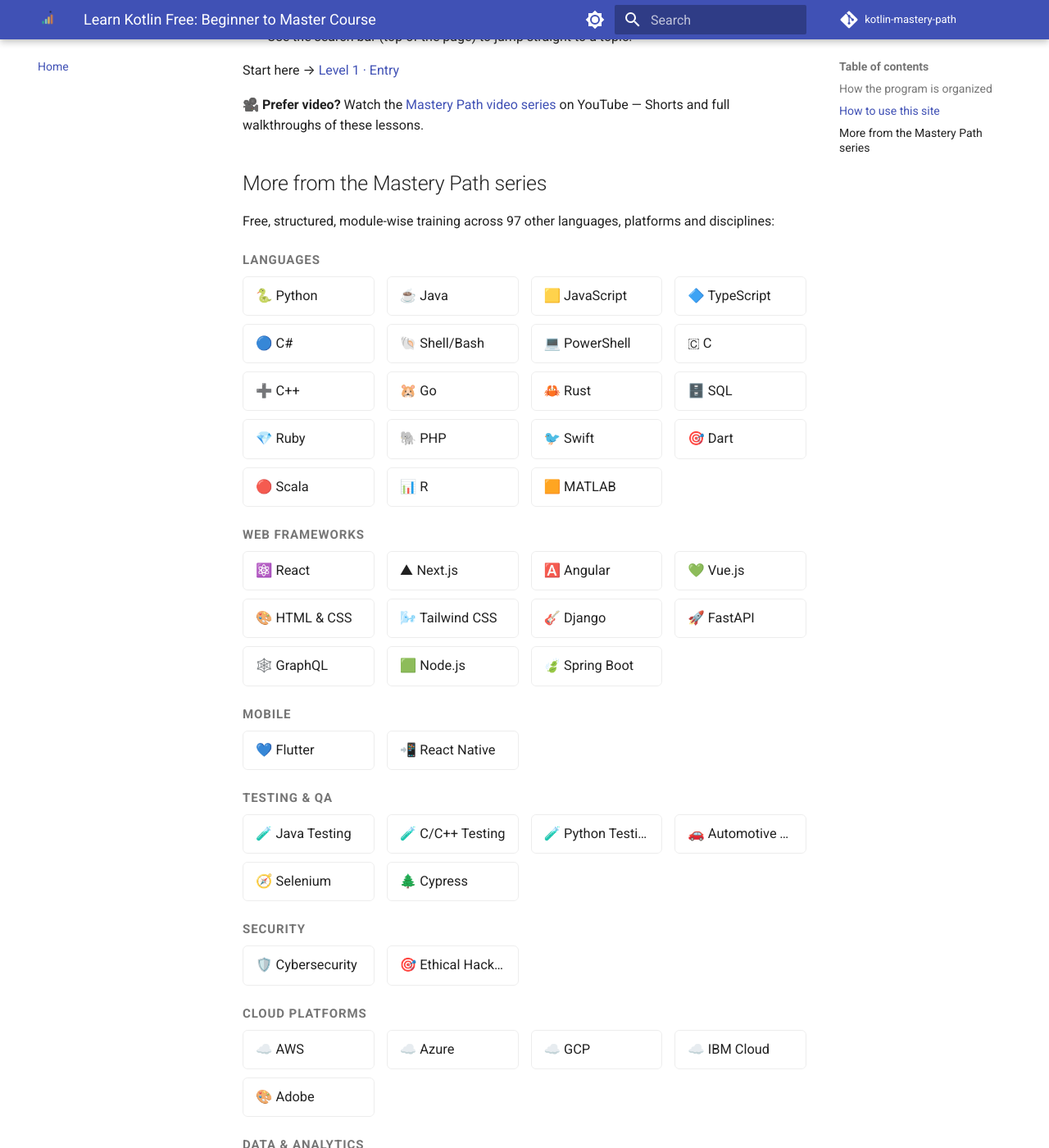
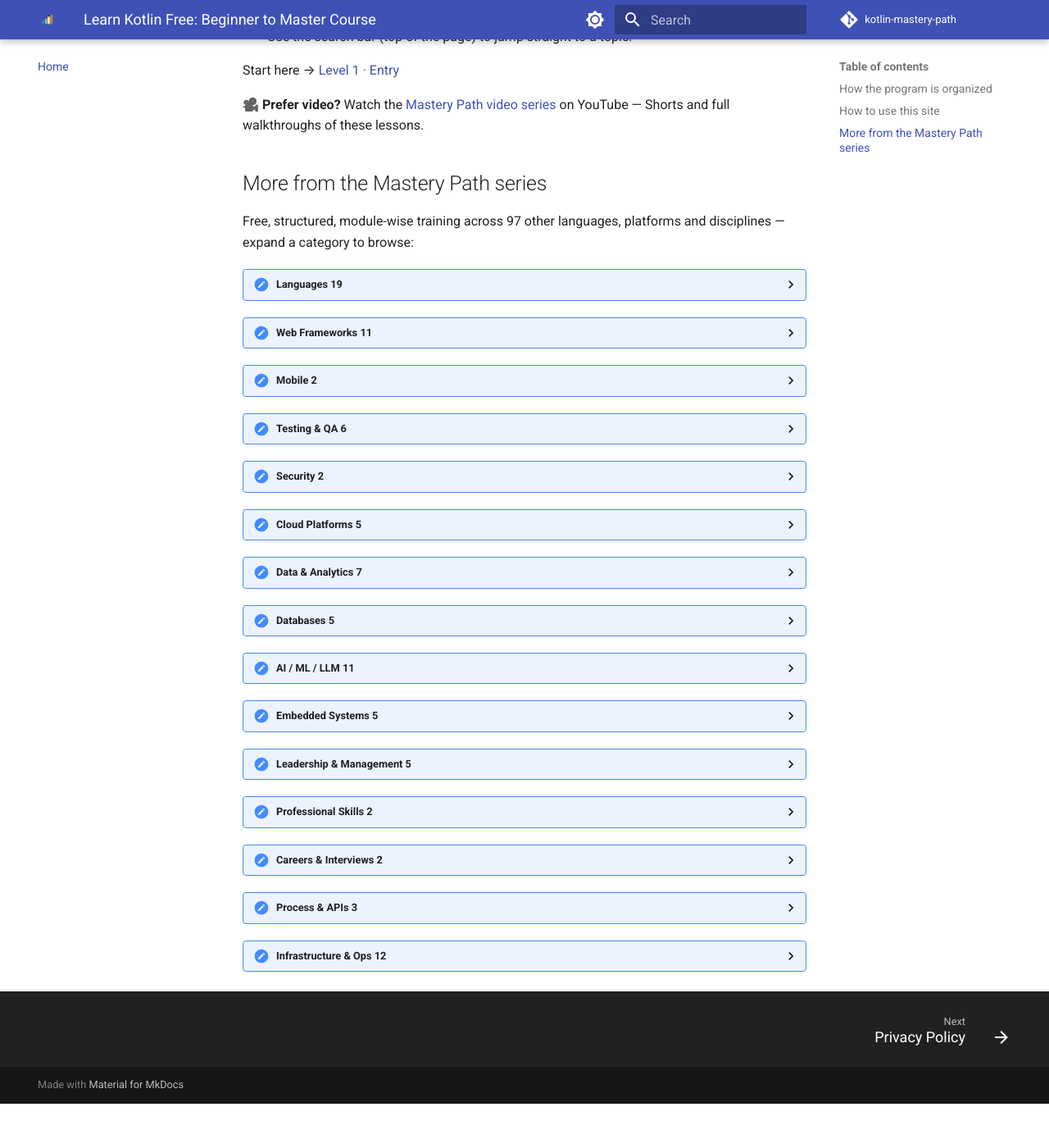
Before and after one commit to SIGILIPELLI/kotlin-mastery-path, an MkDocs documentation site: the page built from docs/index.md, in a window 1280 px wide and 1400 px high, scrolled down 1053 px. Shown: the whole window at 82% size. Built offline with MkDocs 1.6.1 and Material for MkDocs 9.7.7, drawn with Linux system fonts in a browser that asks for light colours; comment, search, counter and statistics services are not loaded; after the commit the page ends 2399 px from its top, so only the background shows below that; some of the changed text lies outside the part shown.

Commit message:
Make cross-site course links collapsible instead of a 97-link wall
The "More from the Mastery Path series" section dumped all 97 sibling
courses as one long flat list, making the homepage ~10 screens tall.
Group them into 15 category cards using native <details>/<summary>
(Material's own collapsible-admonition styling, no extra JS), so the
page is compact by default and still fully link-complete and
crawlable when collapsed.

Co-Authored-By: Claude Sonnet 5 <noreply@anthropic.com>
Claude-Session: https://claude.ai/code/session_01Hje8nqbBP9V9WQ3JEcJc69

```diff
--- a/docs/index.md
+++ b/docs/index.md
@@ -54,10 +54,11 @@ Start here → [Level 1 · Entry](level-1/index.md)
 
 ## More from the Mastery Path series
 
-Free, structured, module-wise training across 97 other languages, platforms and disciplines:
+Free, structured, module-wise training across 97 other languages, platforms and disciplines — expand a category to browse:
 
-<div class="mastery-grid-wrap">
-<p class="mastery-grid-category">Languages</p>
+<div class="mastery-tracks">
+<details class="mastery-card">
+<summary>Languages <span class="mastery-count">19</span></summary>
 <div class="mastery-grid">
   <a href="https://sigilipelli.github.io/python-mastery-path/">🐍 Python</a>
   <a href="https://sigilipelli.github.io/java-mastery-path/">☕ Java</a>
@@ -79,7 +80,9 @@ Free, structured, module-wise training across 97 other languages, platforms and
   <a href="https://sigilipelli.github.io/r-mastery-path/">📊 R</a>
   <a href="https://sigilipelli.github.io/matlab-mastery-path/">🟧 MATLAB</a>
 </div>
-<p class="mastery-grid-category">Web Frameworks</p>
+</details>
+<details class="mastery-card">
+<summary>Web Frameworks <span class="mastery-count">11</span></summary>
 <div class="mastery-grid">
   <a href="https://sigilipelli.github.io/react-mastery-path/">⚛️ React</a>
   <a href="https://sigilipelli.github.io/nextjs-mastery-path/">▲ Next.js</a>
@@ -93,12 +96,16 @@ Free, structured, module-wise training across 97 other languages, platforms and
   <a href="https://sigilipelli.github.io/nodejs-mastery-path/">🟩 Node.js</a>
   <a href="https://sigilipelli.github.io/spring-boot-mastery-path/">🍃 Spring Boot</a>
 </div>
-<p class="mastery-grid-category">Mobile</p>
+</details>
+<details class="mastery-card">
+<summary>Mobile <span class="mastery-count">2</span></summary>
 <div class="mastery-grid">
   <a href="https://sigilipelli.github.io/flutter-mastery-path/">💙 Flutter</a>
   <a href="https://sigilipelli.github.io/react-native-mastery-path/">📲 React Native</a>
 </div>
-<p class="mastery-grid-category">Testing & QA</p>
+</details>
+<details class="mastery-card">
+<summary>Testing & QA <span class="mastery-count">6</span></summary>
 <div class="mastery-grid">
   <a href="https://sigilipelli.github.io/java-testing-mastery-path/">🧪 Java Testing</a>
   <a href="https://sigilipelli.github.io/cpp-testing-mastery-path/">🧪 C/C++ Testing</a>
@@ -107,12 +114,16 @@ Free, structured, module-wise training across 97 other languages, platforms and
   <a href="https://sigilipelli.github.io/selenium-mastery-path/">🧭 Selenium</a>
   <a href="https://sigilipelli.github.io/cypress-mastery-path/">🌲 Cypress</a>
 </div>
-<p class="mastery-grid-category">Security</p>
+</details>
+<details class="mastery-card">
+<summary>Security <span class="mastery-count">2</span></summary>
 <div class="mastery-grid">
   <a href="https://sigilipelli.github.io/cybersecurity-mastery-path/">🛡️ Cybersecurity</a>
   <a href="https://sigilipelli.github.io/ethical-hacking-mastery-path/">🎯 Ethical Hacking</a>
 </div>
-<p class="mastery-grid-category">Cloud Platforms</p>
+</details>
+<details class="mastery-card">
+<summary>Cloud Platforms <span class="mastery-count">5</span></summary>
 <div class="mastery-grid">
   <a href="https://sigilipelli.github.io/aws-mastery-path/">☁️ AWS</a>
   <a href="https://sigilipelli.github.io/azure-mastery-path/">☁️ Azure</a>
@@ -120,7 +131,9 @@ Free, structured, module-wise training across 97 other languages, platforms and
   <a href="https://sigilipelli.github.io/ibm-cloud-mastery-path/">☁️ IBM Cloud</a>
   <a href="https://sigilipelli.github.io/adobe-mastery-path/">🎨 Adobe</a>
 </div>
-<p class="mastery-grid-category">Data & Analytics</p>
+</details>
+<details class="mastery-card">
+<summary>Data & Analytics <span class="mastery-count">7</span></summary>
 <div class="mastery-grid">
   <a href="https://sigilipelli.github.io/data-engineering-mastery-path/">🛠️ Data Engineering</a>
   <a href="https://sigilipelli.github.io/data-science-mastery-path/">📈 Data Science</a>
@@ -130,7 +143,9 @@ Free, structured, module-wise training across 97 other languages, platforms and
   <a href="https://sigilipelli.github.io/etl-datalake-mastery-path/">🏞️ ETL & Data Lake</a>
   <a href="https://sigilipelli.github.io/power-bi-mastery-path/">📉 Power BI</a>
 </div>
-<p class="mastery-grid-category">Databases</p>
+</details>
+<details class="mastery-card">
+<summary>Databases <span class="mastery-count">5</span></summary>
 <div class="mastery-grid">
   <a href="https://sigilipelli.github.io/postgresql-mastery-path/">🐘 PostgreSQL</a>
   <a href="https://sigilipelli.github.io/mongodb-mastery-path/">🍃 MongoDB</a>
@@ -138,7 +153,9 @@ Free, structured, module-wise training across 97 other languages, platforms and
   <a href="https://sigilipelli.github.io/snowflake-mastery-path/">❄️ Snowflake</a>
   <a href="https://sigilipelli.github.io/databricks-mastery-path/">🧱 Databricks</a>
 </div>
-<p class="mastery-grid-category">AI / ML / LLM</p>
+</details>
+<details class="mastery-card">
+<summary>AI / ML / LLM <span class="mastery-count">11</span></summary>
 <div class="mastery-grid">
   <a href="https://sigilipelli.github.io/ai-ml-mastery-path/">🤖 AI/ML</a>
   <a href="https://sigilipelli.github.io/llm-dev-mastery-path/">🧠 LLM Dev</a>
@@ -152,7 +169,9 @@ Free, structured, module-wise training across 97 other languages, platforms and
   <a href="https://sigilipelli.github.io/mlops-mastery-path/">🔁 MLOps</a>
   <a href="https://sigilipelli.github.io/computer-vision-mastery-path/">👁️ Computer Vision</a>
 </div>
-<p class="mastery-grid-category">Embedded Systems</p>
+</details>
+<details class="mastery-card">
+<summary>Embedded Systems <span class="mastery-count">5</span></summary>
 <div class="mastery-grid">
   <a href="https://sigilipelli.github.io/embedded-mastery-path/">🔌 Embedded</a>
   <a href="https://sigilipelli.github.io/embedded-linux-mastery-path/">🐧 Embedded Linux</a>
@@ -160,7 +179,9 @@ Free, structured, module-wise training across 97 other languages, platforms and
   <a href="https://sigilipelli.github.io/freertos-mastery-path/">⏱️ FreeRTOS</a>
   <a href="https://sigilipelli.github.io/s32k-mastery-path/">🔧 S32K</a>
 </div>
-<p class="mastery-grid-category">Leadership & Management</p>
+</details>
+<details class="mastery-card">
+<summary>Leadership & Management <span class="mastery-count">5</span></summary>
 <div class="mastery-grid">
   <a href="https://sigilipelli.github.io/product-manager-mastery-path/">📋 Product Manager</a>
   <a href="https://sigilipelli.github.io/product-lead-mastery-path/">🧭 Product Lead</a>
@@ -168,23 +189,31 @@ Free, structured, module-wise training across 97 other languages, platforms and
   <a href="https://sigilipelli.github.io/ai-manager-mastery-path/">🤖 AI Manager</a>
   <a href="https://sigilipelli.github.io/servant-leadership-mastery-path/">🤝 Servant Leadership</a>
 </div>
-<p class="mastery-grid-category">Professional Skills</p>
+</details>
+<details class="mastery-card">
+<summary>Professional Skills <span class="mastery-count">2</span></summary>
 <div class="mastery-grid">
   <a href="https://sigilipelli.github.io/english-fluency-mastery-path/">🗣️ English Fluency & IELTS</a>
   <a href="https://sigilipelli.github.io/workday-mastery-path/">🧑‍💼 Workday</a>
 </div>
-<p class="mastery-grid-category">Careers & Interviews</p>
+</details>
+<details class="mastery-card">
+<summary>Careers & Interviews <span class="mastery-count">2</span></summary>
 <div class="mastery-grid">
   <a href="https://sigilipelli.github.io/dsa-interview-mastery-path/">🧩 DSA & Coding Interviews</a>
   <a href="https://sigilipelli.github.io/system-design-mastery-path/">🏗️ System Design</a>
 </div>
-<p class="mastery-grid-category">Process & APIs</p>
+</details>
+<details class="mastery-card">
+<summary>Process & APIs <span class="mastery-count">3</span></summary>
 <div class="mastery-grid">
   <a href="https://sigilipelli.github.io/agile-mastery-path/">🔄 Agile/Scrum/Kanban</a>
   <a href="https://sigilipelli.github.io/rest-api-mastery-path/">🔗 REST API</a>
   <a href="https://sigilipelli.github.io/playwright-mastery-path/">🎭 Playwright</a>
 </div>
-<p class="mastery-grid-category">Infrastructure & Ops</p>
+</details>
+<details class="mastery-card">
+<summary>Infrastructure & Ops <span class="mastery-count">12</span></summary>
 <div class="mastery-grid">
   <a href="https://sigilipelli.github.io/server-ops-mastery-path/">🖥️ Server Ops</a>
   <a href="https://sigilipelli.github.io/linux-mastery-path/">🐧 Linux</a>
@@ -199,4 +228,5 @@ Free, structured, module-wise training across 97 other languages, platforms and
   <a href="https://sigilipelli.github.io/microservices-mastery-path/">🧩 Microservices</a>
   <a href="https://sigilipelli.github.io/observability-mastery-path/">📈 Observability</a>
 </div>
+</details>
 </div>
```
